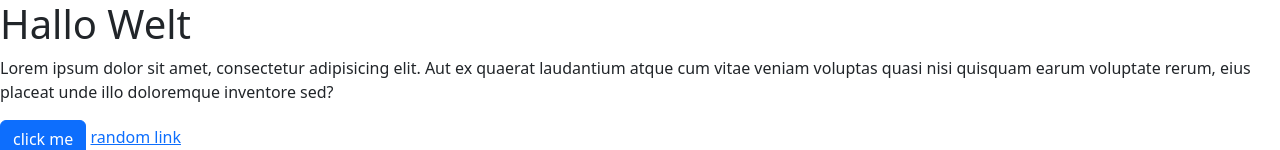
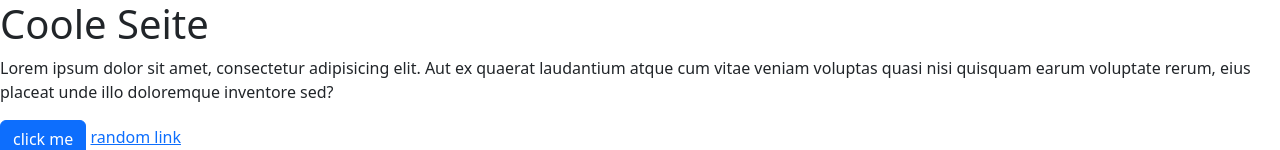
Before and after one commit to Real-istic/QuizApp, a website: page index.html in a window 1280 px wide. Shown: the top 150 px of the page. Drawn offline with nearby package versions, Linux system fonts and the light colour scheme.

Commit message:
added Headline

```diff
--- a/index.html
+++ b/index.html
@@ -8,7 +8,7 @@
     <title>QuizApp</title>
 </head>
 <body>
-    <h1>Hallo Welt</h1>
+    <h1>Coole Seite</h1>
     <p>Lorem ipsum dolor sit amet, consectetur adipisicing elit. Aut ex quaerat laudantium atque cum vitae veniam voluptas quasi nisi quisquam earum voluptate rerum, eius placeat unde illo doloremque inventore sed?</p>
     <button class="btn btn-primary">click me</button> <a href="#">random link</a>
     <div class="card mb-3" style="max-width: 540px;">
```
